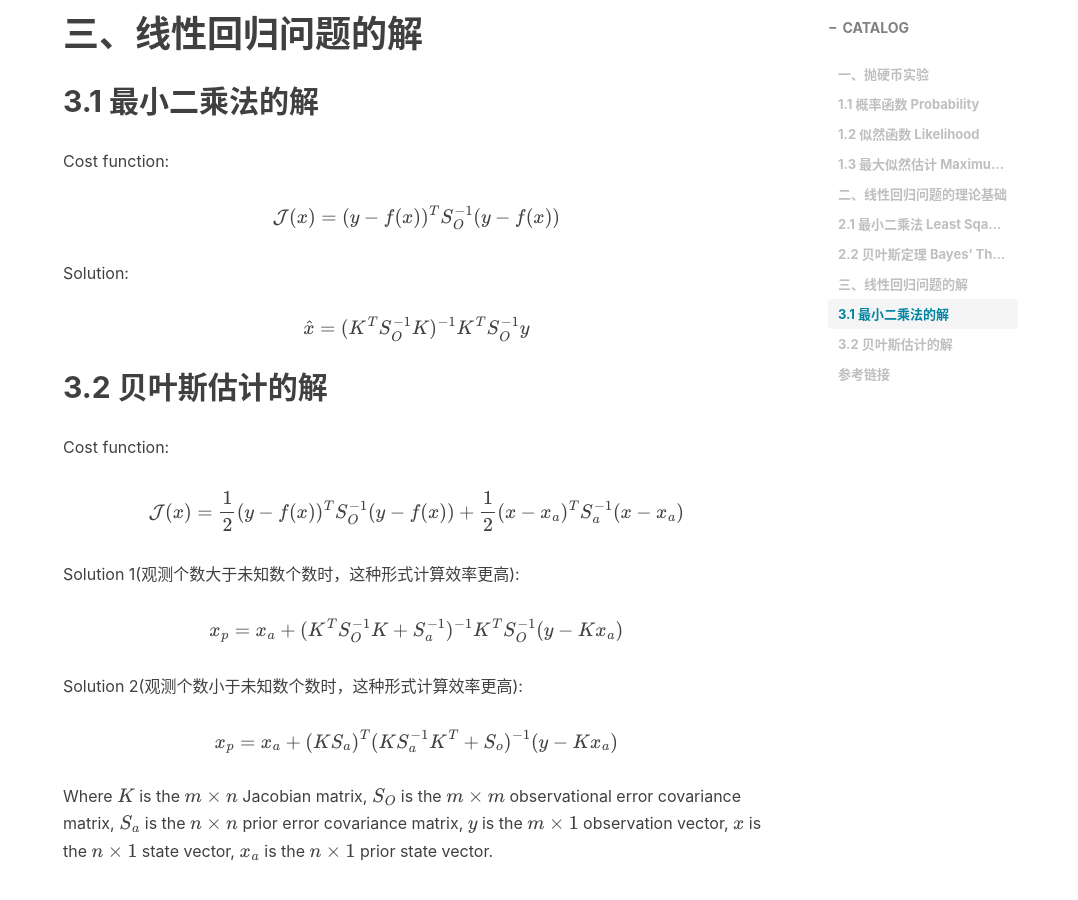
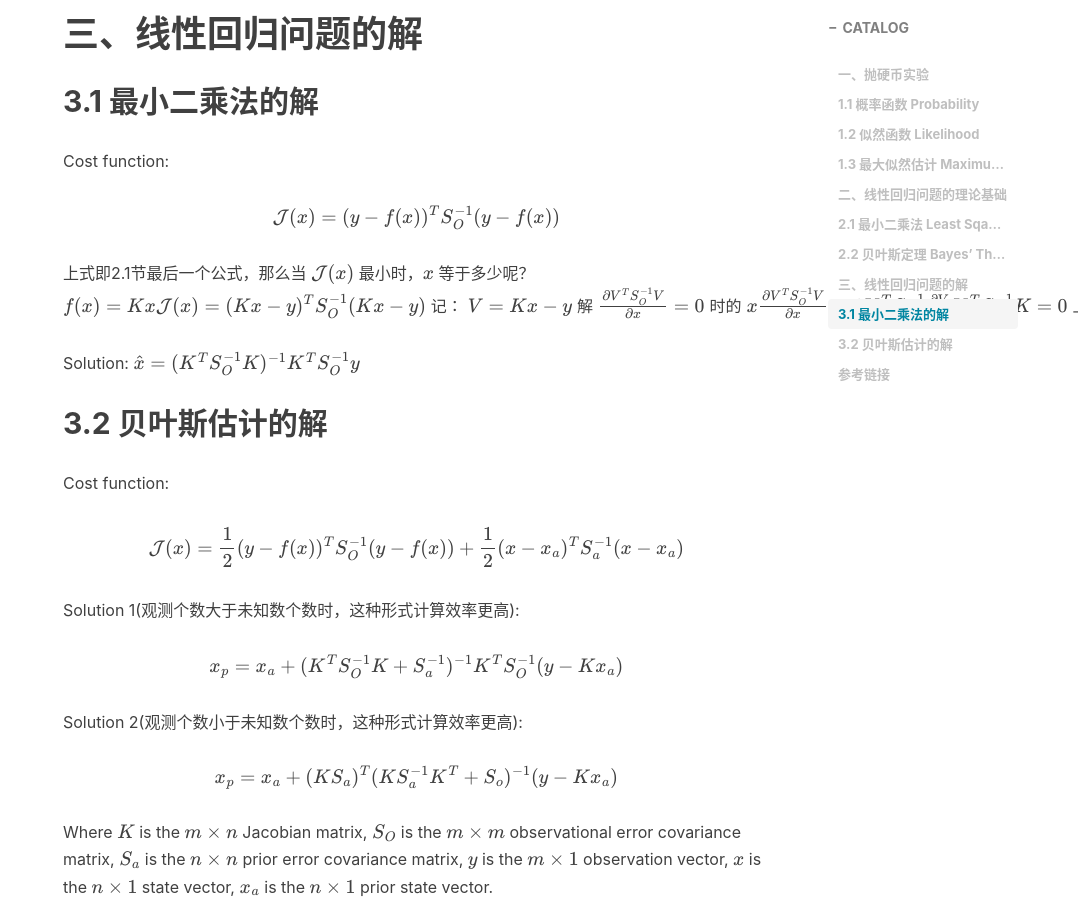
Before and after one commit to peisipand/peisipand.github.io, a Jekyll site: the page built from _posts/2022-04-21-Mathematics_MLE_MAP_LSM_Bayes.md, in a window 1280 px wide and 900 px high, scrolled down 9625 px. Shown: the whole window, without its empty margins (202-1280 px from the left). Built offline with Jekyll 4.4.1, drawn with Linux system fonts in a browser that asks for light colours; nearby versions of some CDN libraries; formulas are drawn with MathJax 3; comment, search, counter and statistics services are not loaded.

Commit message:
240708 post bayes

```diff
--- a/_posts/2022-04-21-Mathematics_MLE_MAP_LSM_Bayes.md
+++ b/_posts/2022-04-21-Mathematics_MLE_MAP_LSM_Bayes.md
@@ -72,7 +72,7 @@
 
 线性回归的一大假设是：误差 $\epsilon$ 服从均值为0的正态分布，且多个观测数据之间互不影响，相互独立。正态分布（高斯分布）的概率密度公式如下面公式，根据正态分布的公式，可以得到 $\epsilon$ 概率密度。
 
-假设 $x$ 服从正态分布，它的均值为 $\mu$ ，方差为 $\sigma$ ，它的概率密度公式如下。公式左侧的 $P(x;\mu,\sigma)$ 表示 $x$ 是随机变量，分号 $;$ 强调 $\mu$ 和$\sigma$ 不是随机变量，而是这个概率密度函数的参数。条件概率函数中使用的 $\|$ 竖线有明确的意义，$P(y\|x)$ 表示给定 $x$（Given $x$），$y$ 发生的概率（Probability of $y$）。
+假设 $x$ 服从正态分布，它的均值为 $\mu$ ，方差为 $\sigma ^2$ ，它的概率密度公式如下。公式左侧的 $P(x;\mu,\sigma)$ 表示 $x$ 是随机变量，分号 $;$ 强调 $\mu$ 和$\sigma$ 不是随机变量，而是这个概率密度函数的参数。条件概率函数中使用的 $\|$ 竖线有明确的意义，$P(y\|x)$ 表示给定 $x$（Given $x$），$y$ 发生的概率（Probability of $y$）。
 
 $$
 P(x ; \mu, \sigma)=\frac{1}{\sqrt{2 \pi \sigma^2}} \exp \left(-\frac{(x-\mu)^2}{2 \sigma^2}\right)
@@ -248,8 +248,22 @@
 \mathcal{J}(x)=(y-f(x))^T {S}_{O}^{-1}(y-f(x))
 $$
 
+上式即2.1节最后一个公式，那么当 $\mathcal{J}(x)$ 最小时，$x$ 等于多少呢？
+$$
+f(x) = K x \\
+\mathcal{J}(x)=(K x - y)^T {S}_{O}^{-1}(K x - y) \\
+\text { 记： } V = K x - y \\
+\text { 解 }\frac{\partial{V^T {S}_{O}^{-1} V}}{\partial{x} } = 0 \text { 时的 } x\\
+\frac{\partial{V^T {S}_{O}^{-1} V}}{\partial{x} } = 2 V^T {S}_{O}^{-1} \frac{\partial{V}}{\partial{x}} \\
+V^T {S}_{O}^{-1} K = 0 \\
+\text { 上式转置: } K^T {S}_{O}^{-1} V = 0 \\
+K^T {S}_{O}^{-1} (Kx - y) = 0 \\
+K^T {S}_{O}^{-1} K x - K^T {S}_{O}^{-1} y = 0 \\
+x = (K^T{S}_{O}^{-1} K)^{-1}K^T {S}_{O}^{-1} y
+$$
+
+
 Solution:
-
 $$
 \hat{x}=(K^T{S}_{O}^{-1} K)^{-1}K^T {S}_{O}^{-1} y
 $$
```
